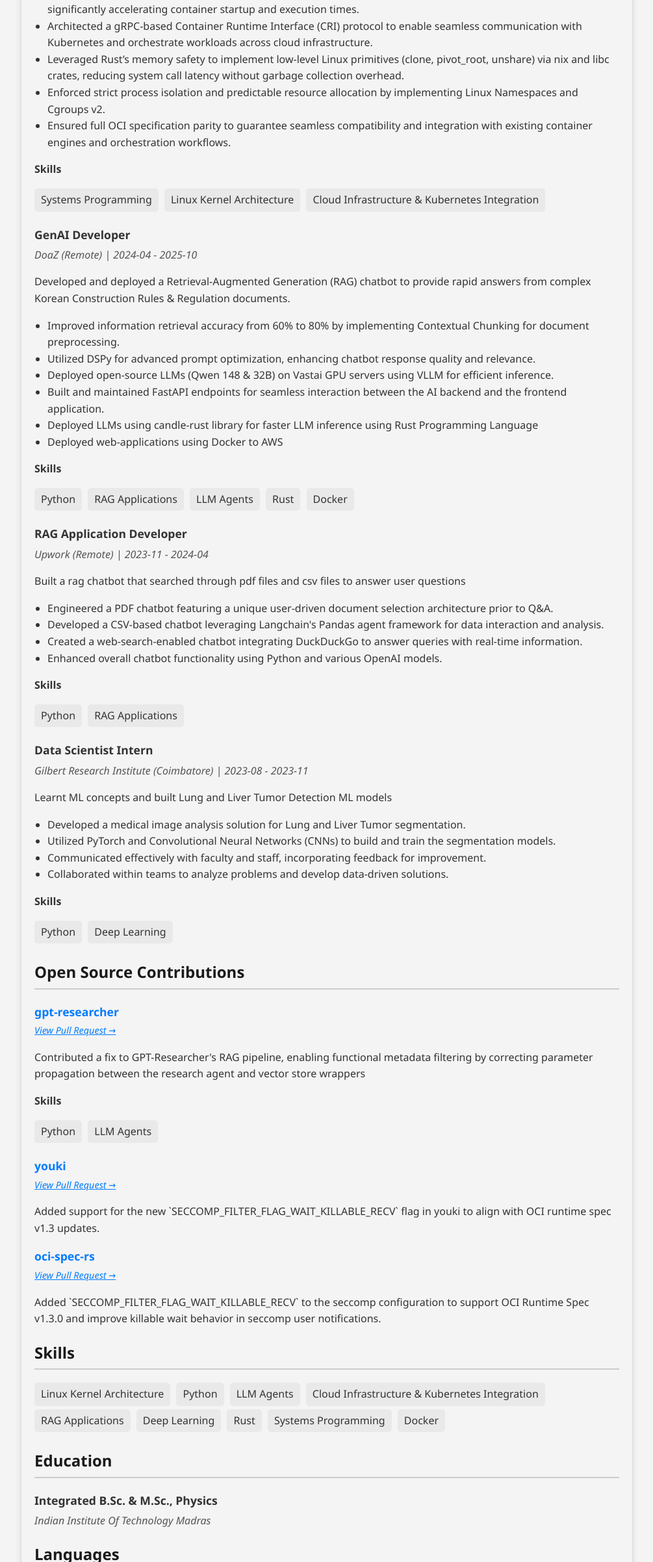
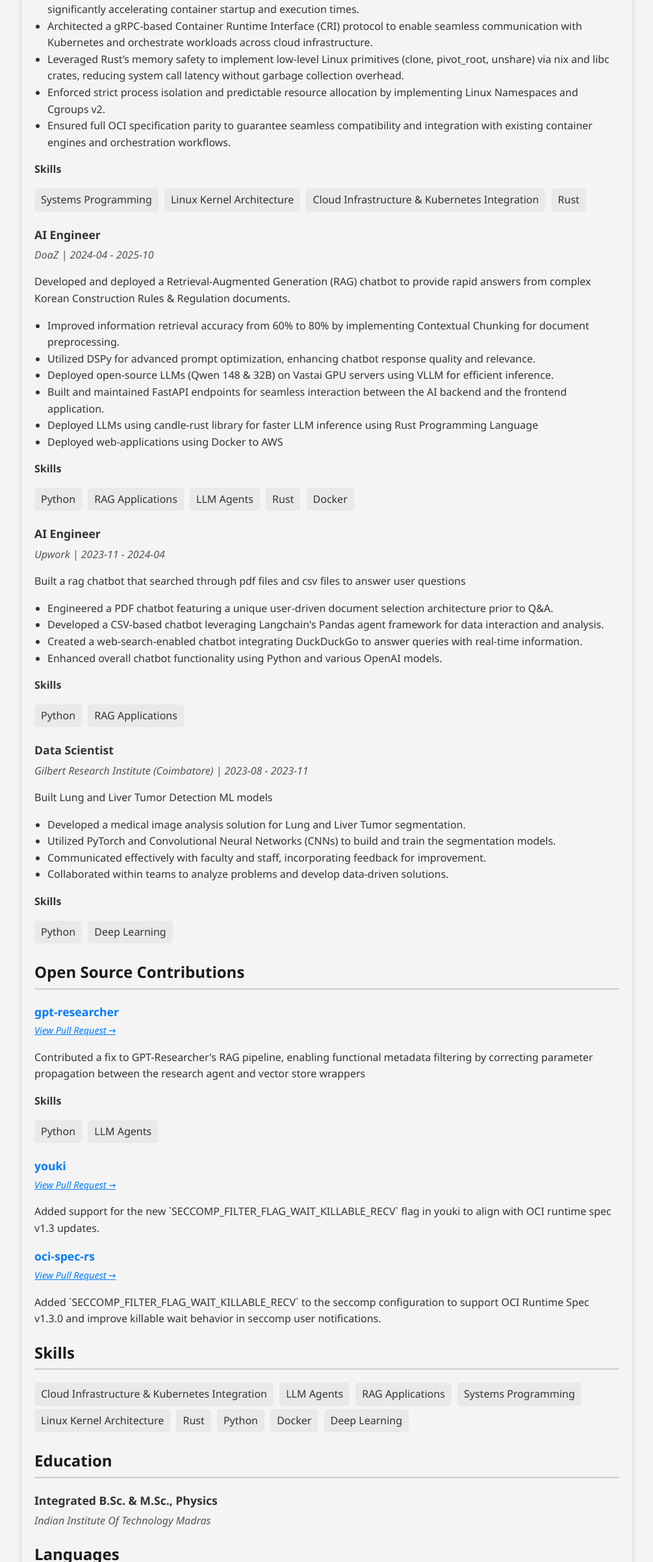
Before and after one commit to viboognesh/Resume, a plain HTML site: page docs/default/resume.html in a window 1280 px wide. Shown: the part 757-3161 px from the top of the page at 65% size, without its empty margins (137-1142 px from the left). Drawn offline with Linux system fonts and the light colour scheme.

Commit message:
Update Jul/2026

```diff
--- a/docs/default/resume.html
+++ b/docs/default/resume.html
@@ -192,13 +192,15 @@
 
                 <li>Cloud Infrastructure & Kubernetes Integration</li>
 
+                <li>Rust</li>
+
 
             </ul>
         </div>
 
         <div>
-            <div class="job-title">GenAI Developer</div>
-            <div class="company-name">DoaZ (Remote) | 2024-04 - 2025-10</div>
+            <div class="job-title">AI Engineer</div>
+            <div class="company-name">DoaZ | 2024-04 - 2025-10</div>
             <p>Developed and deployed a Retrieval-Augmented Generation (RAG) chatbot to provide rapid answers from complex Korean Construction Rules & Regulation documents.</p>
 
             <ul>
@@ -236,8 +238,8 @@
         </div>
 
         <div>
-            <div class="job-title">RAG Application Developer</div>
-            <div class="company-name">Upwork (Remote) | 2023-11 - 2024-04</div>
+            <div class="job-title">AI Engineer</div>
+            <div class="company-name">Upwork | 2023-11 - 2024-04</div>
             <p>Built a rag chatbot that searched through pdf files and csv files to answer user questions</p>
 
             <ul>
@@ -265,9 +267,9 @@
         </div>
 
         <div>
-            <div class="job-title">Data Scientist Intern</div>
+            <div class="job-title">Data Scientist</div>
             <div class="company-name">Gilbert Research Institute (Coimbatore) | 2023-08 - 2023-11</div>
-            <p>Learnt ML concepts and built Lung and Liver Tumor Detection ML models</p>
+            <p>Built Lung and Liver Tumor Detection ML models</p>
 
             <ul>
 
@@ -394,23 +396,23 @@
         <h2>Skills</h2>
         <ul class="skills-list">
 
+            <li>Cloud Infrastructure & Kubernetes Integration</li>
+
+            <li>LLM Agents</li>
+
+            <li>RAG Applications</li>
+
+            <li>Systems Programming</li>
+
             <li>Linux Kernel Architecture</li>
+
+            <li>Rust</li>
 
             <li>Python</li>
 
-            <li>LLM Agents</li>
-
-            <li>Cloud Infrastructure & Kubernetes Integration</li>
-
-            <li>RAG Applications</li>
+            <li>Docker</li>
 
             <li>Deep Learning</li>
-
-            <li>Rust</li>
-
-            <li>Systems Programming</li>
-
-            <li>Docker</li>
 
         </ul>
     </div>
```
Also changed, not shown: json/default.json (+8 -7 lines), 1 other file.
